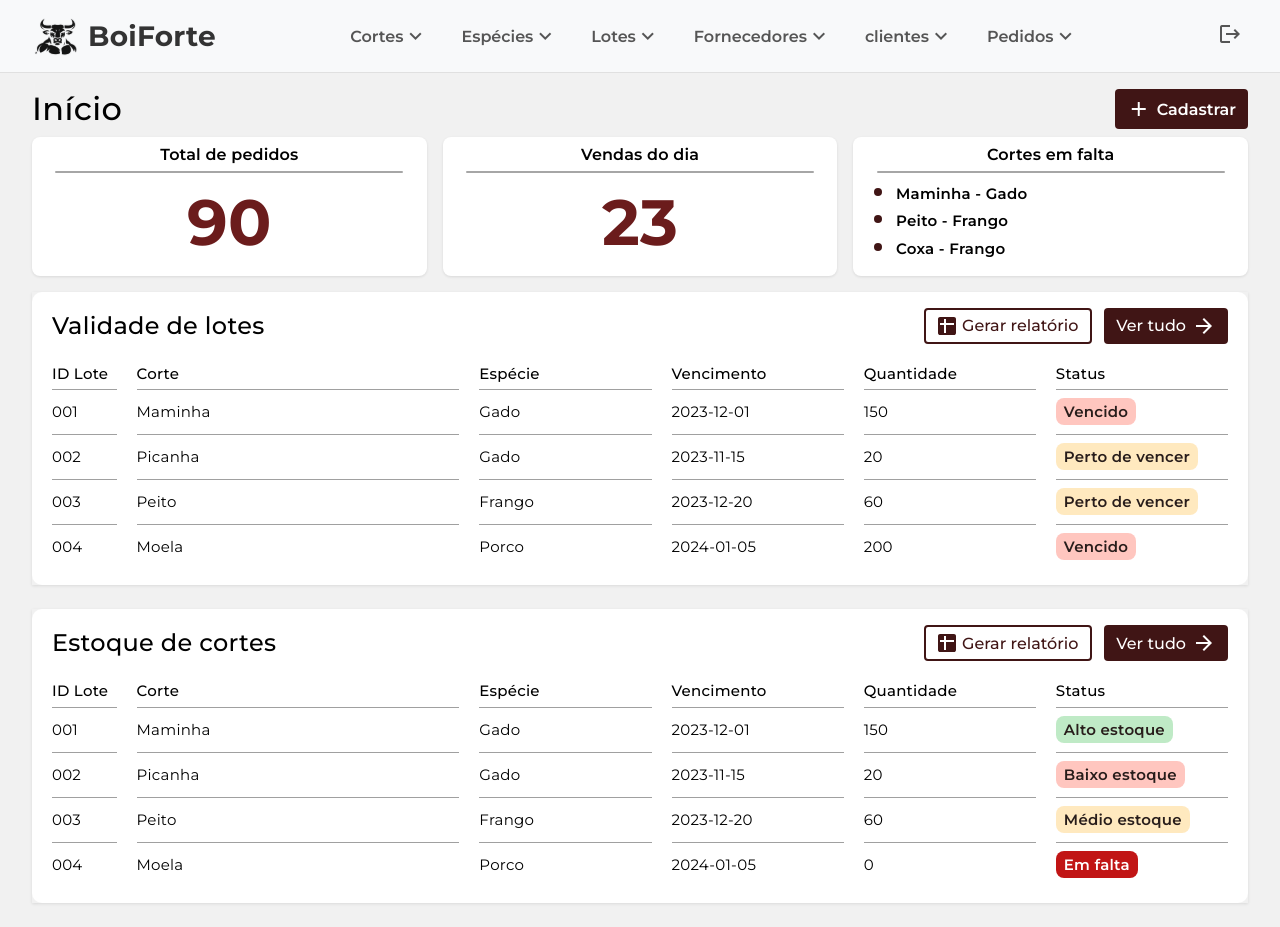
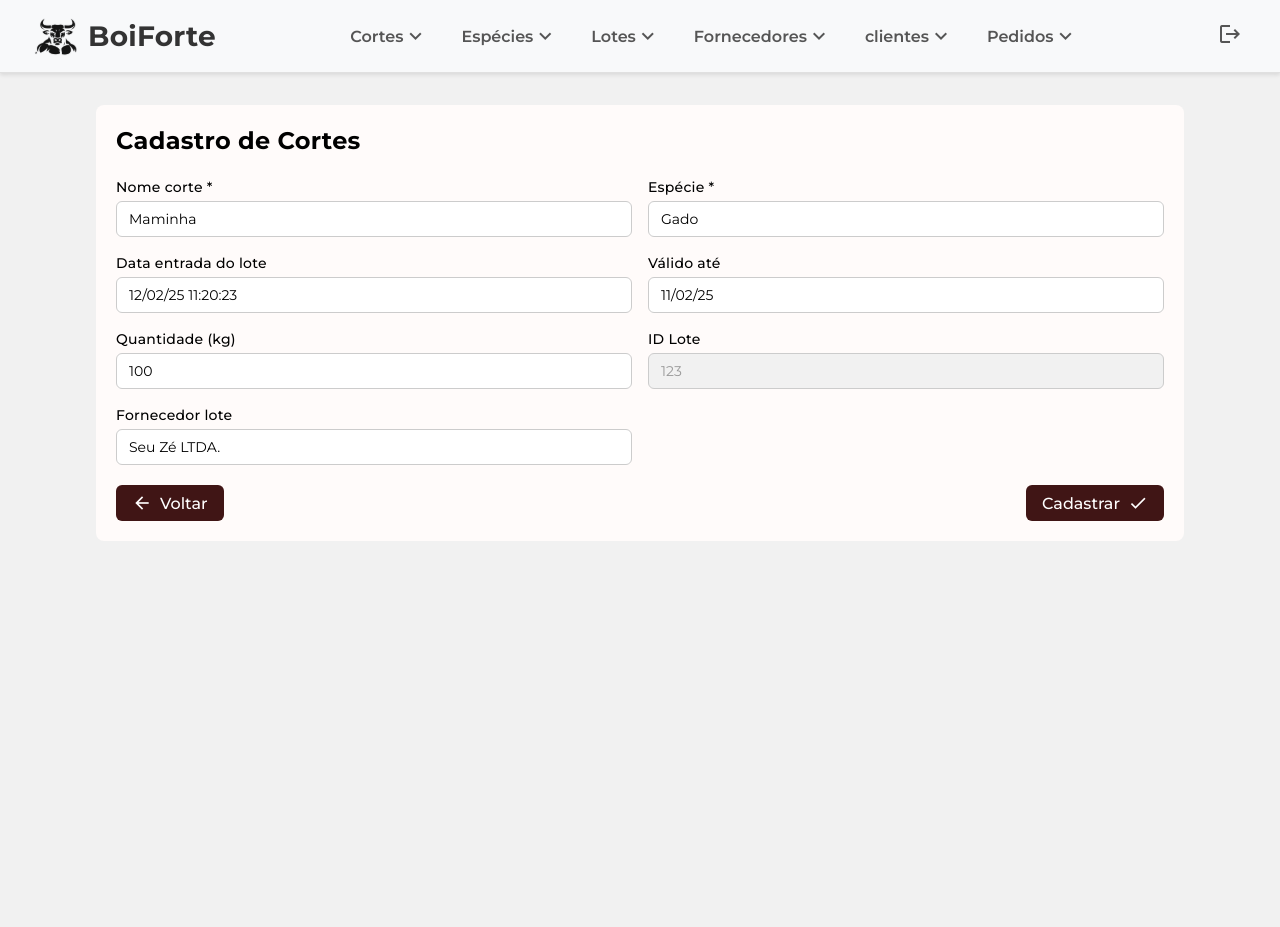
Before and after one commit to wilhelmSt/boiforte-angular, an Angular app: page /cadastro-corte in a window 1280 px wide. Before the commit this address led to /dashboard. After the commit the page ends 800 px from the top, so only its background shows below. Built offline with nearby package versions, Linux system fonts and the light colour scheme; sample sign-in values are in the browser's storage.

Commit message:
feat: cadastro cortes

```diff
--- a/src/app/app-routing.module.ts
+++ b/src/app/app-routing.module.ts
@@ -22,6 +22,11 @@ const routes: Routes = [
         canActivateChild: [AuthGuard],
         loadChildren: () => import('./pages/dashboard/dashboard.module').then((m) => m.DashboardModule),
       },
+      {
+        path: 'cadastro-corte',
+        canActivateChild: [AuthGuard],
+        loadChildren: () => import('./pages/cadastro-corte/cadastro-corte.module').then((m) => m.CadastroCorteModule),
+      },
     ],
   },
   {
--- a/src/app/modal/cadastrar-modal/cadastrar-modal.component.ts
+++ b/src/app/modal/cadastrar-modal/cadastrar-modal.component.ts
@@ -17,7 +17,7 @@ export class CadastrarModalComponent {
     {
       label: 'Cadastrar cortes',
       icon: 'cortes-white.svg',
-      callBackFn: () => this.router.navigate(['/cortes']),
+      callBackFn: () => this.navigateTo('/cadastro-corte'),
     },
     {
       label: 'Cadastrar espécies',
@@ -63,6 +63,11 @@ export class CadastrarModalComponent {
     @Inject(MAT_DIALOG_DATA) public data: any
   ) {}
 
+  navigateTo(path: string) {
+    this.close();
+    this.router.navigate([path]);
+  }
+
   close(): void {
     this.dialogRef.close();
   }
--- /dev/null
+++ b/src/app/pages/cadastro-corte/cadastro-corte-routing.module.ts
@@ -0,0 +1,11 @@
+import { NgModule } from '@angular/core';
+import { RouterModule, Routes } from '@angular/router';
+import { CadastroCorteComponent } from './cadastro-corte.component';
+
+const routes: Routes = [{ path: '', component: CadastroCorteComponent }];
+
+@NgModule({
+  imports: [RouterModule.forChild(routes)],
+  exports: [RouterModule],
+})
+export class CadastroCorteRoutingModule {}
--- /dev/null
+++ b/src/app/pages/cadastro-corte/cadastro-corte.component.html
@@ -0,0 +1,55 @@
+<section class="section-cadastro-cortes">
+  <div class="cadastro-cortes">
+    <h2>Cadastro de Cortes</h2>
+
+    <form class="form-cadastro" (ngSubmit)="onSubmit()">
+      <div class="grid-form">
+        <div class="form-group">
+          <label>Nome corte *</label>
+          <input type="text" [(ngModel)]="form.nomeCorte" name="nomeCorte" required />
+        </div>
+
+        <div class="form-group">
+          <label>Espécie *</label>
+          <input type="text" [(ngModel)]="form.especie" name="especie" required />
+        </div>
+
+        <div class="form-group">
+          <label>Data entrada do lote</label>
+          <input type="text" [(ngModel)]="form.dataEntrada" name="dataEntrada" />
+        </div>
+
+        <div class="form-group">
+          <label>Válido até</label>
+          <input type="text" [(ngModel)]="form.validoAte" name="validoAte" />
+        </div>
+
+        <div class="form-group">
+          <label>Quantidade (kg)</label>
+          <input type="number" [(ngModel)]="form.quantidade" name="quantidade" />
+        </div>
+
+        <div class="form-group">
+          <label>ID Lote</label>
+          <input type="text" [(ngModel)]="form.idLote" name="idLote" disabled />
+        </div>
+
+        <div class="form-group">
+          <label>Fornecedor lote</label>
+          <input type="text" [(ngModel)]="form.fornecedor" name="fornecedor" />
+        </div>
+      </div>
+
+      <div class="actions">
+        <button type="button" class="btn-back" (click)="voltar()">
+          <mat-icon>arrow_back</mat-icon>
+          <span>Voltar</span>
+        </button>
+        <button type="submit" class="btn-submit">
+          <span>Cadastrar</span>
+          <mat-icon>check</mat-icon>
+        </button>
+      </div>
+    </form>
+  </div>
+</section>
--- /dev/null
+++ b/src/app/pages/cadastro-corte/cadastro-corte.component.scss
@@ -0,0 +1,98 @@
+.section-cadastro-cortes {
+  display: flex;
+  justify-content: center;
+  align-items: center;
+  width: 100%;
+
+  .cadastro-cortes {
+    background-color: #fffbfa;
+    padding: 20px;
+    border-radius: 8px;
+    width: 85%;
+    margin-top: 2rem;
+
+    h2 {
+      margin-bottom: 20px;
+      font-weight: 700;
+      font-size: 1.5rem;
+    }
+
+    .form-cadastro {
+      display: flex;
+      flex-direction: column;
+      gap: 20px;
+
+      .grid-form {
+        display: grid;
+        grid-template-columns: 1fr 1fr;
+        gap: 16px;
+      }
+
+      .form-group {
+        display: flex;
+        flex-direction: column;
+        gap: 4px;
+
+        label {
+          font-weight: 500;
+        }
+
+        input {
+          padding: 8px 12px;
+          border: 1px solid #ccc;
+          border-radius: 6px;
+          font-size: 14px;
+
+          &:disabled {
+            background-color: #f1f1f1;
+            color: #999;
+          }
+        }
+      }
+
+      .actions {
+        display: flex;
+        justify-content: space-between;
+        gap: 16px;
+
+        button {
+          display: flex;
+          align-items: center;
+          justify-content: center;
+          gap: 8px;
+          padding: 8px 16px;
+          border-radius: 6px;
+          cursor: pointer;
+          border: none;
+          font-weight: 500;
+          font-size: 1rem;
+          transition: 0.2s ease;
+
+          mat-icon {
+            font-size: 20px !important;
+            width: 20px !important;
+            height: 20px !important;
+          }
+        }
+
+        .btn-back {
+          background-color: #401515;
+          color: white;
+
+          &:hover {
+            background-color: #401515cc;
+          }
+        }
+
+        .btn-submit {
+          background-color: #401515;
+          color: white;
+
+          &:hover {
+            background-color: #401515cc;
+          }
+        }
+      }
+    }
+  }
+}
--- /dev/null
+++ b/src/app/pages/cadastro-corte/cadastro-corte.component.ts
@@ -0,0 +1,29 @@
+import { Component } from '@angular/core';
+import { Router } from '@angular/router';
+
+@Component({
+  selector: 'app-cadastro-corte',
+  templateUrl: './cadastro-corte.component.html',
+  styleUrls: ['./cadastro-corte.component.scss'],
+})
+export class CadastroCorteComponent {
+  form = {
+    nomeCorte: 'Maminha',
+    especie: 'Gado',
+    validoAte: '11/02/25',
+    quantidade: 100,
+    idLote: '123',
+    dataEntrada: '12/02/25 11:20:23',
+    fornecedor: 'Seu Zé LTDA.',
+  };
+
+  constructor(private router: Router) {}
+
+  onSubmit() {
+    console.log('Dados enviados:', this.form);
+  }
+
+  voltar() {
+    this.router.navigate(['/cortes']);
+  }
+}
--- a/src/app/shared/layout/layout.component.scss
+++ b/src/app/shared/layout/layout.component.scss
@@ -0,0 +1 @@
+// empty
```
Also changed, not shown: src/app/pages/cadastro-corte/cadastro-corte.module.ts (added, +12 -0 lines), 1 other file (tests, documents, lock files or other folders).
